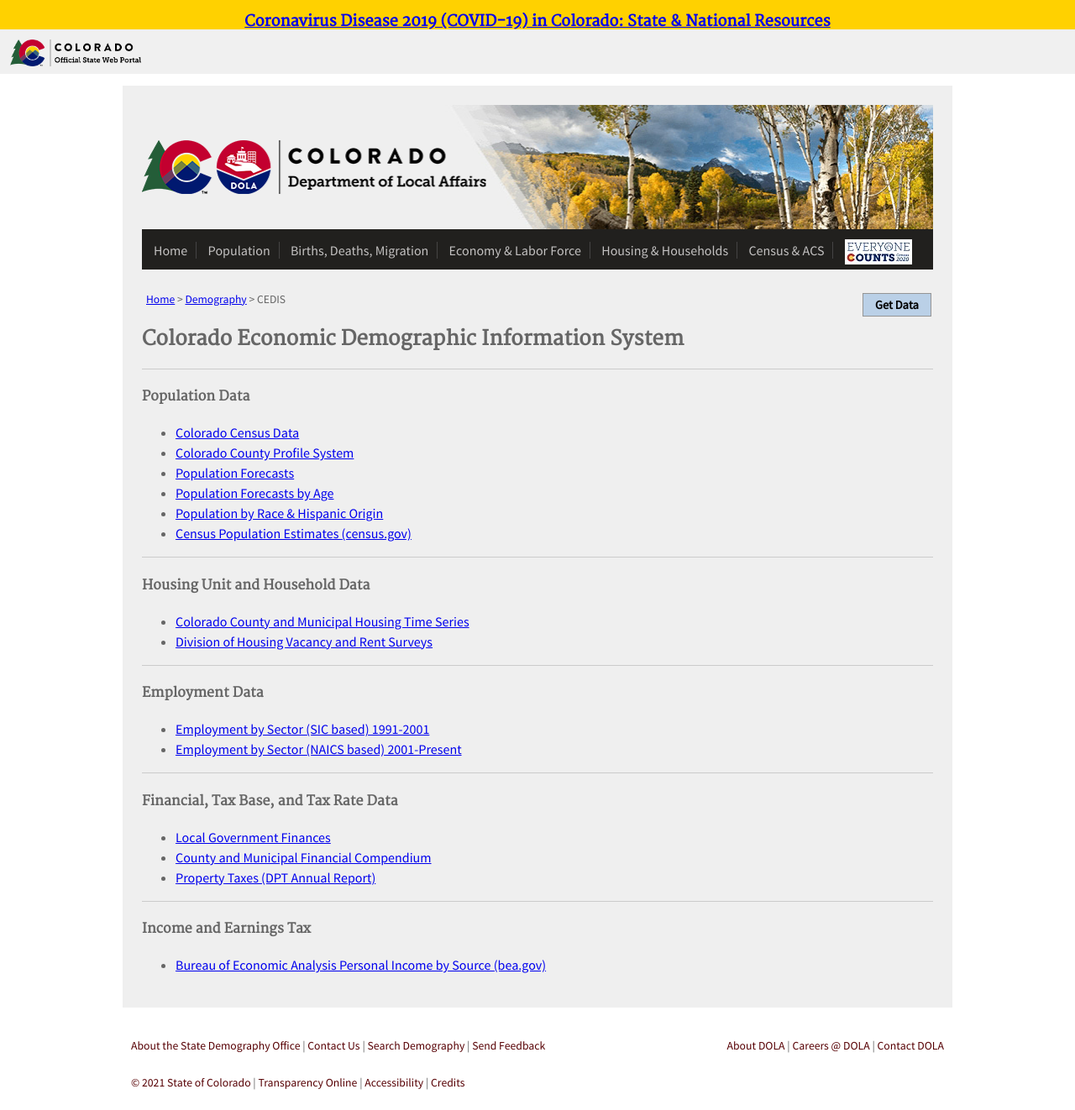
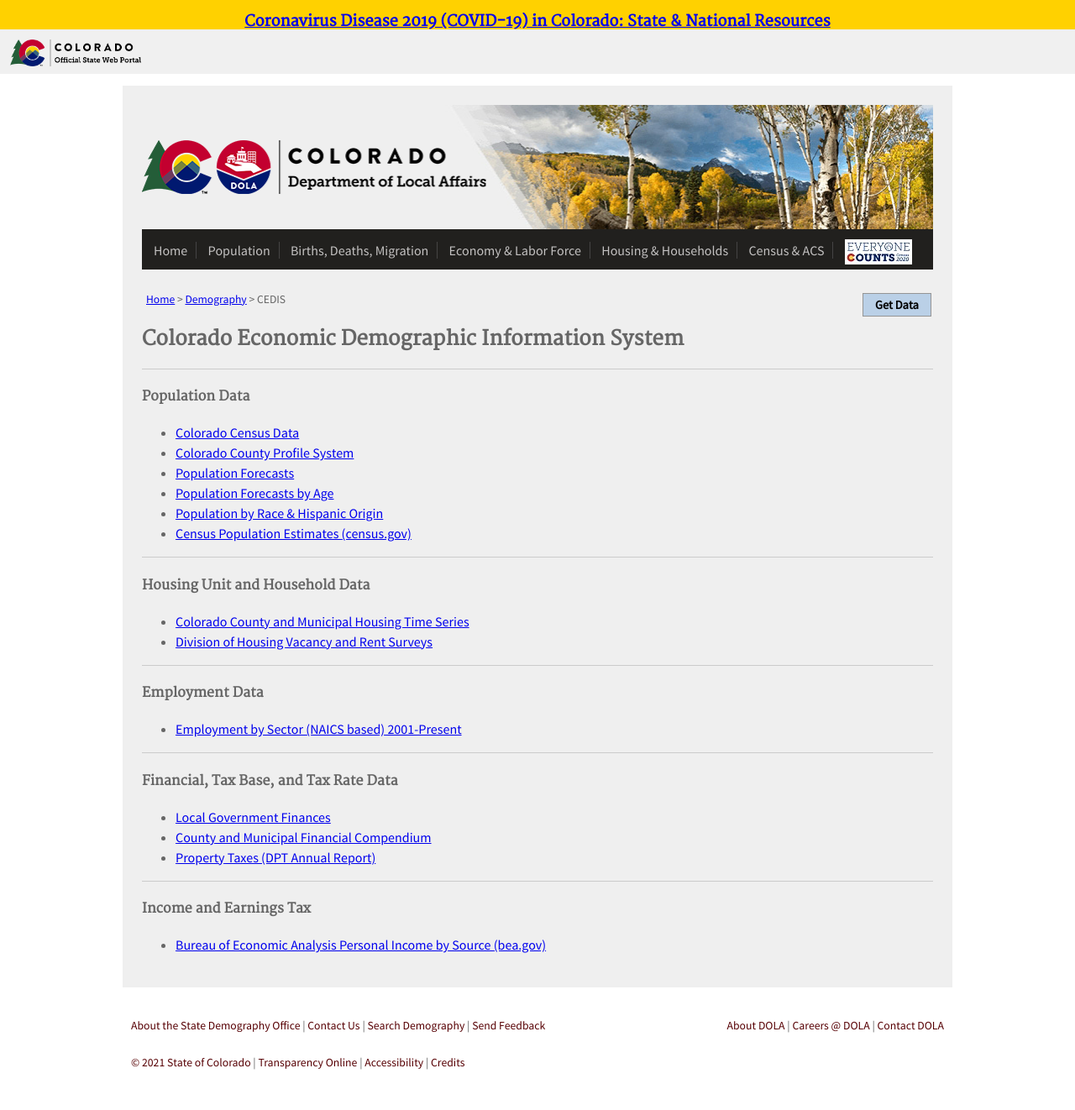
Before and after one commit to TBleess/Website_New, a Jekyll site: the page built from pages/9_Not_in_Menu/cedis.md, in a window 1280 px wide. Shown: the whole page at 84% size. Built offline with Jekyll 4.4.1, drawn with Linux system fonts in a browser that asks for light colours; after the commit the page ends 1298 px from its top, so only the background shows below that.

Commit message:
Removed SIC based

```diff
--- a/pages/9_Not_in_Menu/cedis.md
+++ b/pages/9_Not_in_Menu/cedis.md
@@ -31,7 +31,6 @@
 
 #### Employment Data
 
-- [Employment by Sector (SIC based) 1991-2001](https://dola.colorado.gov/demog_webapps/jss_parameters.jsf)
 - [Employment by Sector (NAICS based) 2001-Present](/economy-labor-force/data/jobs-by-sector#jobs-by-sector-naics)
 
 - - -
```
